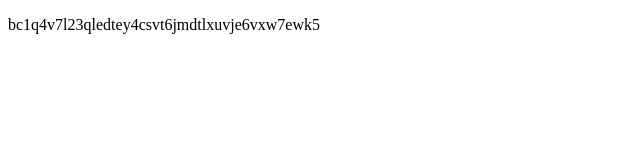
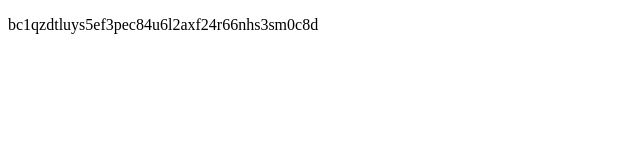
Before and after one commit to kylevertin/kylevertin.github.io, a plain HTML site: page index.html in a window 1280 px wide. Shown: the full height of the page, 0-640 px from the left. Drawn offline with Linux system fonts and the light colour scheme.

Commit message:
Update index.html

```diff
--- a/index.html
+++ b/index.html
@@ -1,3 +1,3 @@
 <!DOCTYPE html>
 <html>
-<p> bc1q4v7l23qledtey4csvt6jmdtlxuvje6vxw7ewk5 </p> </html>
+<p> bc1qzdtluys5ef3pec84u6l2axf24r66nhs3sm0c8d </p> </html>
```
